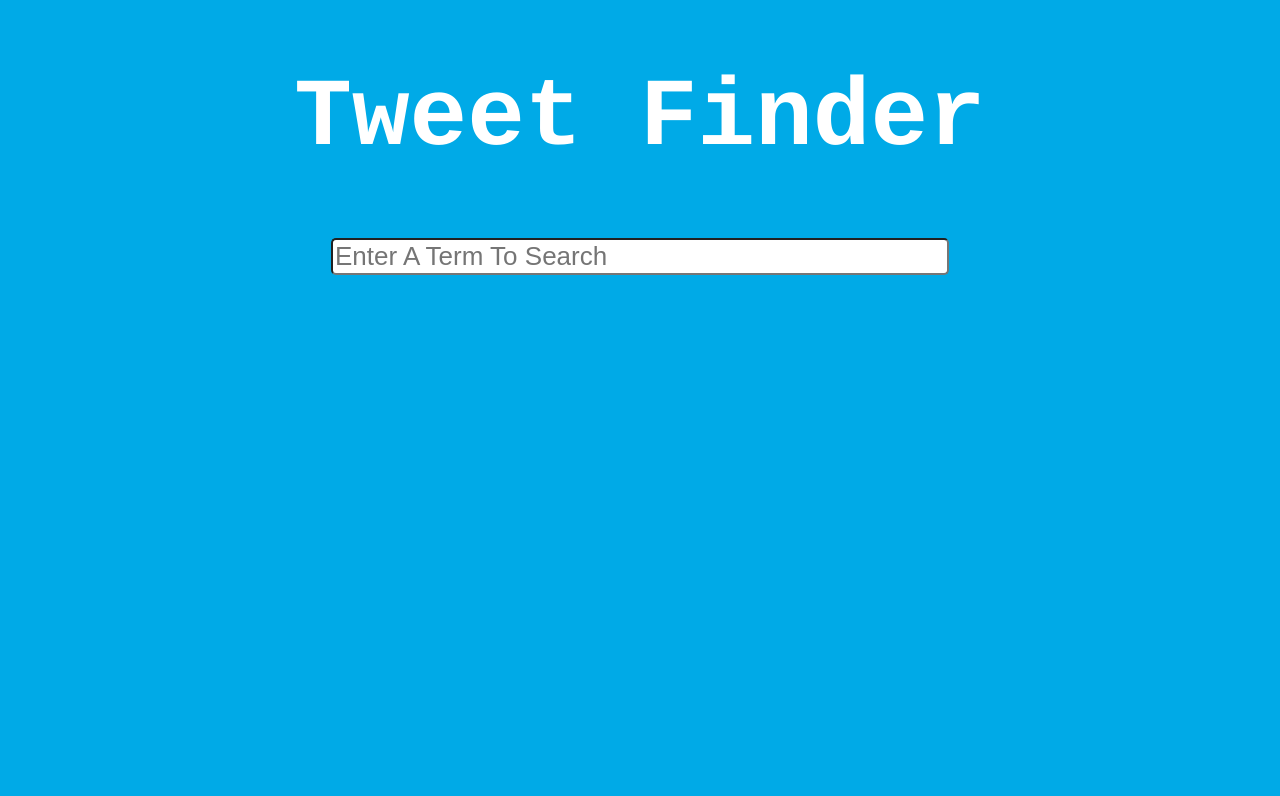
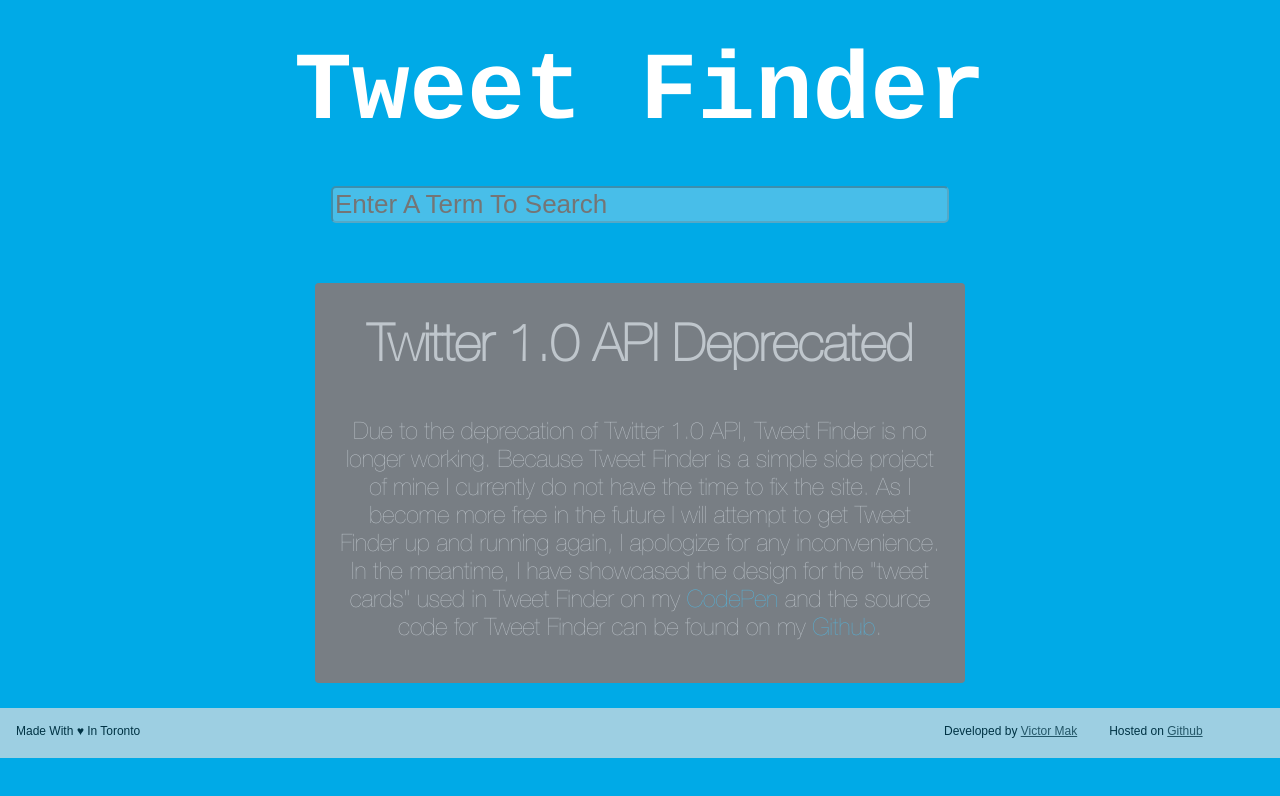
Before and after one commit to victormakcy/tweet-finder, a plain HTML site: page index.html in a window 1280 px wide. Drawn offline with Linux system fonts and the light colour scheme.

Commit message:
message and footer

```diff
--- a/index.html
+++ b/index.html
@@ -18,10 +18,25 @@
 			<h1>Tweet Finder</h1>
 		</div>
 		<div class="main-area">
-			<input id="input-keyword-area" type="text" name="keyword" onkeypress="runScript(event);" placeholder="Enter A Term To Search">
+			<input id="input-keyword-area" type="text" name="keyword" onkeypress="runScript(event);" placeholder="Enter A Term To Search" disabled>
+		</div>
+		<div class="message">
+			<h1>Twitter 1.0 API Deprecated</h1>
+			<p>Due to the deprecation of Twitter 1.0 API, Tweet Finder is no longer working. Because Tweet Finder is a simple side project of mine I currently do not have the time to fix the site. As I become more free in the future I will attempt to get Tweet Finder up and running again, I apologize for any inconvenience. In the meantime, I have showcased the design for the "tweet cards" used in Tweet Finder on my <a href="http://codepen.io/victormakcy/pen/eAhIv" target="_blank">CodePen</a> and the source code for Tweet Finder can be found on my <a href="https://github.com/victormakcy/tweet-finder" target="_blank">Github</a>.</p>
+		</div>
+		<div class="tweets-area">
+			<ul id="stream"></ul>
 		</div>
 	</div>
-	<div class="tweets-area">
-		<ul id="stream"></ul>
-	</div>
+	<footer class="center">
+    <div id="footer-title" class="footer">
+      <span class="footer-text">Made With &hearts; In Toronto</span>
+    </div>
+    <div id="footer-links" class="footer">
+      <span>Developed by <a href="http://www.victormakcy.com" target="_blank">Victor Mak</a></span>
+    </div>
+    <div id="footer-links" class="footer">
+      <span>Hosted on <a href="https://github.com/victormakcy/tweet-finder" target="_blank">Github</a></span>
+    </div>
+	</footer>
 </body>
--- a/show.js
+++ b/show.js
@@ -1,4 +1,4 @@
-var search_url = 'http://search.twitter.com/search.json?q=';
+var search_url = 'https://api.twitter.com/1.1/search/tweets.json?q=';
 
 function runScript(e) {
     if (e.keyCode == 13) {
@@ -12,7 +12,8 @@ function searchTwitter()
 
 	$.ajax({
 		type: 'GET',
-		url: search_url + queryTerm + '&rpp=90',
+		url: search_url + queryTerm,
+		// '&rpp=90',
 		dataType: 'jsonp',
 		success: function(result){
 			showTweets(result);
@@ -27,7 +28,7 @@ function showTweets(result){
 
 
 		var name = that.from_user;
-		var pictureURL = 'https://api.twitter.com/1/users/profile_image?screen_name=' + name + '&size=bigger';
+		var pictureURL = 'https://api.twitter.com/1.1/users/profile_image?screen_name=' + name + '&size=bigger';
 		var date = that.created_at;
 		var index = date.indexOf("+");
 		var message = that.text;
--- a/style.css
+++ b/style.css
@@ -1,20 +1,37 @@
-body{
+@font-face {
+    font-family: HelveticaNeueUltraLight;
+    src: url(fonts/HelveticaNeue-UltraLight.ttf);
+}
+
+body, html {
+	height:100%;
+  width:100%;
+  margin: 0;
 	background-color:#00AAE7;
+}
+
+h1, ul {
+	margin: 0;
+}
+
+.center {
+  text-align: center;
 }
 
 /*top title portion*/
 .container{
-	width:1200px;
-	height:230px;
+	width: 1200px;
+	min-height: 88.5%;
 	margin: 0px auto;
 	text-align: center;
 }
 
 #title{
 	font-family: courier, helvetica, arial;
-	color:white;
-	position:relative;
-	font-size:3em;
+	color: white;
+	position: relative;
+	padding: 0.80em 0;
+	font-size: 3em;
 }
 
 .main-area #input-keyword-area{
@@ -22,6 +39,32 @@ body{
 	font-size: 26px;
 	border-radius:5px;
 	position:relative;
+}
+
+.message {
+	width: 650px;
+	height: 400px;
+	margin: 60px auto;
+	text-align: center;
+	background-color: #787e84;
+	color: #bfc6cc;
+	font-family: HelveticaNeueUltraLight;
+	border-radius: 4px;
+}
+
+.message h1 {
+	padding: 30px 20px 20px 20px;
+	font-size: 3.2em;
+}
+
+.message p {
+	font-size: 1.5em;
+	padding: 0px 24px 24px 24px;
+}
+
+.message p a {
+	text-decoration: none;
+	color: #52b4dc;
 }
 
 /*tweets area*/
@@ -102,9 +145,50 @@ p#date{
 	color: #919191;
 }
 
-#footer{
-	height:50px;
-	font-size: 16pt;
-	text-align: left;
-	padding: 15px 0px 30px 0px;}
+/*FOOTER*/
+footer a {
+    color: #333333;
 }
+
+footer a:hover {
+    text-decoration: none;
+    color: #146a8c;
+}
+
+footer {
+    height: 50px;
+    width: 100%;
+    position: relative;
+    text-align: center;
+    opacity: 0.7;
+    bottom: 0;
+    background-color: #e0e0e0;
+    font-family: RobotoCondensed, sans-serif;
+
+    -webkit-transition: opacity 250ms ease-in-out;
+    -moz-transition: opacity 250ms ease-in-out;
+    -ms-transition: opacity 250ms ease-in-out;
+    -o-transition: opacity 250ms ease-in-out;
+    transition: opacity 250ms ease-in-out;
+}
+
+footer:hover {
+    opacity: 1;
+    filter:alpha(opacity=100);
+    zoom: 1;
+}
+
+.footer {
+    float:left;
+    font-size: 12px;
+    padding: 16px;
+}
+
+#footer-title {
+    width: 70%;
+    text-align: left;
+}
+
+#footer-links {
+    text-align: right;
+}
```
Also changed, not shown: fonts/HelveticaNeue-UltraLight.ttf (added), 1 other file.
